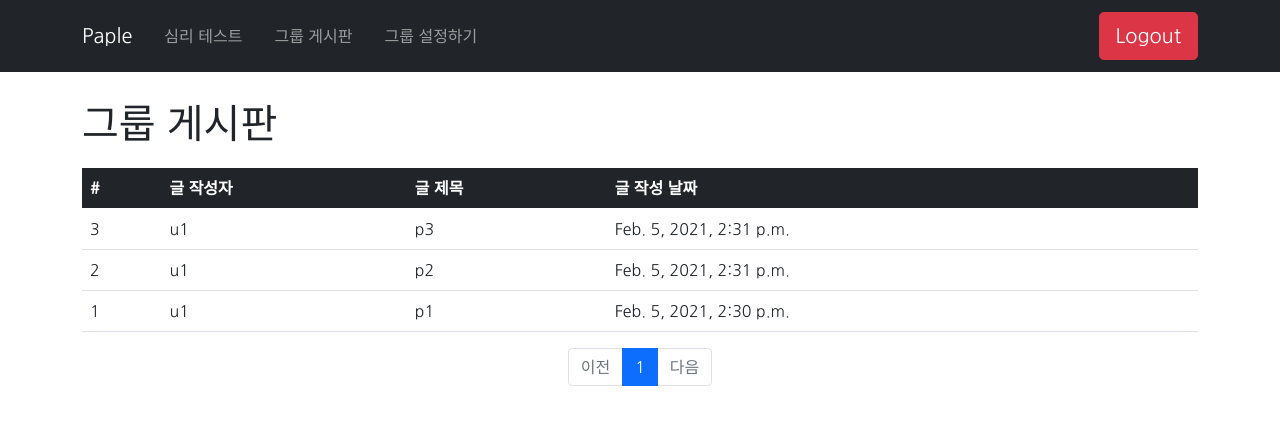
After one commit to dltmdgh1994/Paple, a Django app: page /bbs/board/ in a window 1280 px wide. The commit adds this page. Shown: the top 425 px of the page. Run offline with Django 3.2, Linux system fonts and the light colour scheme; data comes from the database, SQL or seed files in the repository; both versions use the stored data as it was after the commit.

Commit message:
Update Board

```diff
--- /dev/null
+++ b/bbs/templates/bbs/board.html
@@ -0,0 +1,111 @@
+<!DOCTYPE html>
+<html lang="en">
+<head>
+    <meta charset="UTF-8">
+    <title>Paple</title>
+
+    <!-- jQuery를 이용하기 위해 CDN 방식을 이용 -->
+    <script
+            src="https://code.jquery.com/jquery-2.2.4.js"
+            integrity="sha256-iT6Q9iMJYuQiMWNd9lDyBUStIq/8PuOW33aOqmvFpqI="
+            crossorigin="anonymous">
+    </script>
+
+    <!-- Bootstrap을 이용하기 위해 CDN 방식을 이용-->
+    <link href="https://cdn.jsdelivr.net/npm/bootstrap@5.0.0-beta1/dist/css/bootstrap.min.css" rel="stylesheet" integrity="sha384-giJF6kkoqNQ00vy+HMDP7azOuL0xtbfIcaT9wjKHr8RbDVddVHyTfAAsrekwKmP1" crossorigin="anonymous">
+    <script src="https://cdn.jsdelivr.net/npm/bootstrap@5.0.0-beta1/dist/js/bootstrap.bundle.min.js" integrity="sha384-ygbV9kiqUc6oa4msXn9868pTtWMgiQaeYH7/t7LECLbyPA2x65Kgf80OJFdroafW" crossorigin="anonymous"></script>
+
+    <!-- Google Fonts -->
+    <link rel="stylesheet" href="/static/css/google_font.css">
+
+</head>
+<body>
+    <nav class="navbar navbar-expand-lg navbar-dark bg-dark fixed-top" aria-label="Eighth navbar example">
+        <div class="container">
+          <a class="navbar-brand" href="#">Paple</a>
+          <button class="navbar-toggler" type="button" data-bs-toggle="collapse" data-bs-target="#navbarsExample07" aria-controls="navbarsExample07" aria-expanded="false" aria-label="Toggle navigation">
+            <span class="navbar-toggler-icon"></span>
+          </button>
+          <div class="collapse navbar-collapse" id="navbarsExample07">
+            <ul class="navbar-nav me-auto mb-2 mb-lg-0">
+              <li class="nav-item p-2">
+                <a class="nav-link" href="#">심리 테스트</a>
+              </li>
+              <li class="nav-item p-2">
+                <a class="nav-link" href="#">그룹 게시판</a>
+              </li>
+              <li class="nav-item p-2">
+                <a class="nav-link" href="#">그룹 설정하기</a>
+              </li>
+            </ul>
+              <button class="btn btn-danger btn-lg"
+                      type="submit" onclick="logout()">Logout</button>
+          </div>
+        </div>
+    </nav>
+
+    <div class="container"  style="margin-top: 100px">
+        <table class="table" style="margin-top: 20px">
+            <h1>그룹 게시판</h1>
+            <thead class="table-dark">
+                <tr>
+                    <th>#</th>
+                    <th>글 작성자</th>
+                    <th>글 제목</th>
+                    <th>글 작성 날짜</th>
+                </tr>
+            </thead>
+            <tbody>
+                {% for post in posts %}
+                <tr>
+                    <td>{{ post.post_id }}</td>
+                    <td>{{ post.user_email }}</td>
+                    <td>{{ post.post_name }}</td>
+                    <td>{{ post.post_date }}</td>
+                </tr>
+                {% endfor %}
+            </tbody>
+        </table>
+        <!-- 페이징처리 시작 -->
+        <ul class="pagination justify-content-center">
+            <!-- 이전페이지 -->
+            {% if posts.has_previous %}
+            <li class="page-item">
+                <a class="page-link" href="?page={{ posts.previous_page_number }}">이전</a>
+            </li>
+            {% else %}
+            <li class="page-item disabled">
+                <a class="page-link" tabindex="-1" aria-disabled="true" href="#">이전</a>
+            </li>
+            {% endif %}
+            <!-- 페이지리스트 -->
+            {% for page_number in posts.paginator.page_range %}
+                {% if page_number >= posts.number|add:-5 and page_number <= posts.number|add:5 %}
+                    {% if page_number == posts.number %}
+                    <li class="page-item active" aria-current="page">
+                        <a class="page-link" href="?page={{ page_number }}">{{ page_number }}</a>
+                    </li>
+                    {% else %}
+                    <li class="page-item">
+                        <a class="page-link" href="?page={{ page_number }}">{{ page_number }}</a>
+                    </li>
+                    {% endif %}
+                {% endif %}
+            {% endfor %}
+            <!-- 다음페이지 -->
+            {% if posts.has_next %}
+            <li class="page-item">
+                <a class="page-link" href="?page={{ posts.next_page_number }}">다음</a>
+            </li>
+            {% else %}
+            <li class="page-item disabled">
+                <a class="page-link" tabindex="-1" aria-disabled="true" href="#">다음</a>
+            </li>
+            {% endif %}
+        </ul>
+        <!-- 페이징처리 끝 -->
+    </div>
+
+
+</body>
+</html>
--- a/bbs/urls.py
+++ b/bbs/urls.py
@@ -5,4 +5,6 @@ app_name = 'bbs'
 
 urlpatterns = [
     path('main/', views.main, name='main'),
+    path('logout/', views.logout, name='logout'),
+    path('board/', views.board, name='board')
 ]
--- a/bbs/views.py
+++ b/bbs/views.py
@@ -1,11 +1,39 @@
 from django.shortcuts import render, redirect, get_object_or_404
-from bbs.models import Group, Question
-import json
+from bbs.models import Group, Question, Post
+from django.core.paginator import Paginator
 
 
 # Create your views here.
 def main(request):
-    questions = Question.objects.all().order_by('q_date')
-    q_list = [q.as_dict() for q in questions]
+    if request.method == "GET":
+        questions = Question.objects.all().order_by('q_date')
+        q_list = [q.as_dict() for q in questions]
 
-    return render(request, 'bbs/main.html', {'q_list': q_list})
+        return render(request, 'bbs/main.html', {'q_list': q_list})
+        # return redirect('/')
+
+    elif request.method == "POST":
+        questions = Question.objects.all().order_by('q_date')
+        q_list = [q.as_dict() for q in questions]
+
+        return render(request, 'bbs/main.html', {'q_list': q_list})
+
+
+def logout(request):
+    # request.session.pop('user')
+    return redirect('/')
+
+
+def board(request):
+    # DB의 모든 글의 내용을 들고 옴
+    posts = Post.objects.all().order_by('-post_id')
+
+    page = request.GET.get('page', '1')
+
+    # 페이지 당 게시물 개수 지정
+    paginator = Paginator(posts, 10)
+    page_obj = paginator.get_page(page)
+
+    context = {'posts': page_obj}
+
+    return render(request, 'bbs/board.html', context)
--- /dev/null
+++ b/static/js/main.js
@@ -0,0 +1,3 @@
+function logout(){
+    location.href = '/bbs/logout'
+}
```
Also changed, not shown: bbs/templates/bbs/main.html (+6 -3 lines), db.sqlite3, media/바다.jpg (added).
